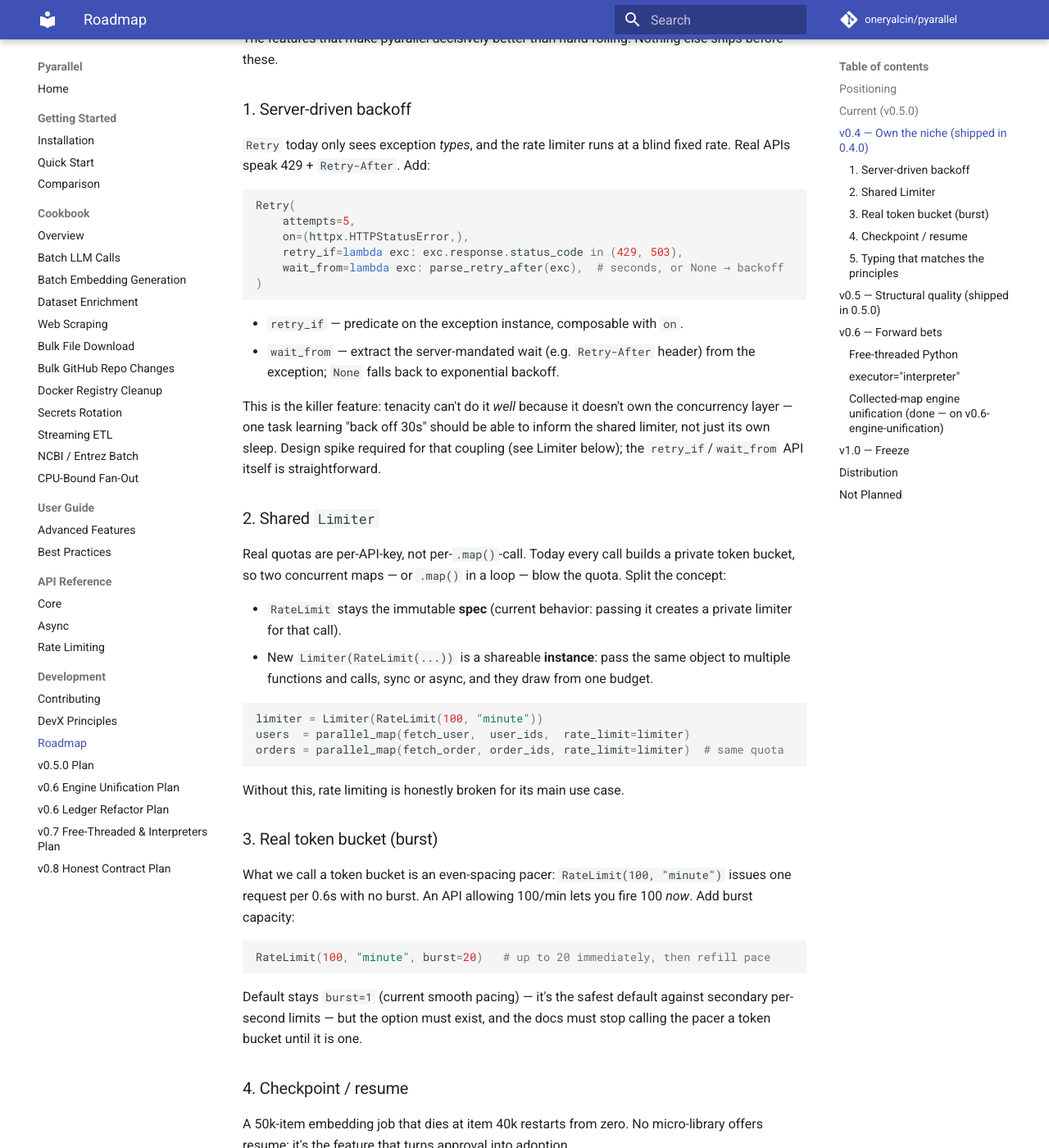
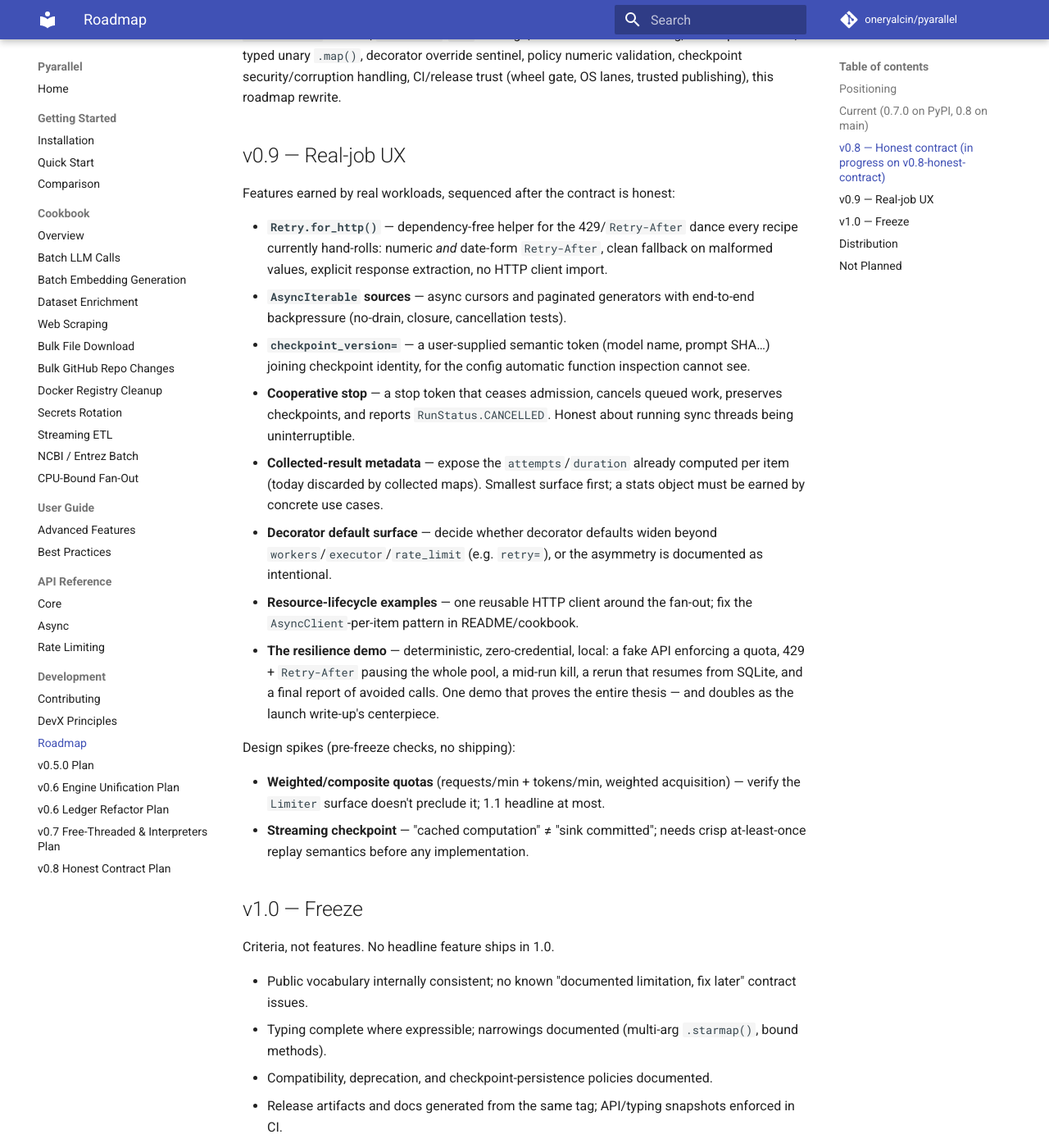
Before and after one commit to oneryalcin/pyarallel, an MkDocs documentation site: the page built from docs/development/roadmap.md, in a window 1280 px wide and 1400 px high, scrolled down 1652 px. Shown: the whole window at 82% size. Built offline with MkDocs 1.6.1 and Material for MkDocs 9.7.7, drawn with Linux system fonts in a browser that asks for light colours; comment, search, counter and statistics services are not loaded; some of the changed text lies outside the part shown.

Commit message:
Truth pass: roadmap rewrite, 0.8.0 changelog, result-contract docs
- Roadmap rewritten around current reality (was 'Current v0.5.0' at
  package 0.7.0): shipped history collapsed to plan links, v0.8/v0.9/
  v1.0 sequenced per the 1.0-readiness review, Not Planned gains
  additional-executors and data-gated-3.11 entries
- CHANGELOG: full 0.8.0 section with breaking changes + migrations
- API reference: ParallelResult documents RunStatus/.complete, honest
  .ok, truncation-raising accessors, PEP 678 provenance; stale
  'lazy batch consumption' signature comments corrected
- Advanced features: timed-out-is-never-ok semantics, provenance notes
- README: status bullet honest, typing claim narrowed to what ships

````diff
--- a/docs/development/roadmap.md
+++ b/docs/development/roadmap.md
@@ -20,194 +20,121 @@ The library stays general-purpose (`parallel_map` over anything), but every
 roadmap decision is judged against one question: *does this make pyarallel
 decisively better than hand-rolling for API fan-out?*
 
-## Current (v0.5.0)
+The best direction toward 1.0 is not more kinds of parallelism — it is being
+**the most trustworthy single-machine runtime for expensive, rate-limited
+fan-out jobs**.
 
-- `parallel_map()` / `.map()` — explicit parallel execution over iterables
-- `parallel_starmap()` / `.starmap()` — multi-argument parallel execution
-- `parallel_iter()` / `.stream()` — sliding-window streaming: bounded
-  in-flight window, lazy input, no batch barriers; `ordered=True` for
-  input-order yields with a window-bounded reorder buffer
-- `@parallel` and `@async_parallel` decorators — preserve function signature *and types*; per-call options typed once per engine via `Unpack[TypedDict]`
-- Full async support (`asyncio.wait`-driven windowed engine)
-- `ParallelResult` with structured error handling (`ExceptionGroup`), `ok_values()` for the partial-failure path
-- `ItemResult.attempts` / `.duration` — per-item accounting on the streaming APIs
-- `RateLimit` — token-bucket spec with `burst` capacity
-- `Limiter` — shareable rate-limit runtime: one budget across calls, functions, sync and async
-- `Retry` — per-item retry with backoff, jitter, exception filtering, `retry_if` predicate, and `wait_from` server-driven waits that pause the shared limiter
-- `max_errors=` — abort cheaply once N items fail (windowed admission; unrun items marked `Aborted`)
-- `checkpoint=` — resumable runs (SQLite-backed, stdlib only); `checkpoint_key=` keys rows by item identity so evolving inputs keep completed work
-- `sequential=True` — debug mode: run inline, no pool, real stack traces
-- Contextvars propagate into thread workers (correlation IDs survive)
-- `worker_init=` / `max_tasks_per_worker=` — worker lifecycle control
-- `window_size` — the in-flight admission window, one meaning across every API (v0.6)
-- Progress callbacks via `on_progress` (collected and streaming)
-- Timeout support (`timeout` total on sync *and* async, `task_timeout` async per-task)
-- Instance method support via descriptor protocol
-- `mypy --strict` clean, with typed-interface assertions in CI (`tests/typing_assertions.py`)
+## Current (0.7.0 on PyPI, 0.8 on main)
+
+- `parallel_map()` / `parallel_starmap()` / `parallel_iter()` and async
+  mirrors; `@parallel` / `@async_parallel` decorators with `.map()` /
+  `.starmap()` / `.stream()`
+- One windowed engine for every non-sequential path: bounded in-flight
+  `window_size`, lazy input, no batch barriers, source never drained
+  after a stop
+- `RateLimit` (token bucket with `burst`) + shareable `Limiter` (one
+  budget across calls, functions, sync and async)
+- `Retry` with backoff, jitter, `on`/`retry_if` filtering, and
+  `wait_from` server-driven waits that pause the shared limiter
+- `checkpoint=` / `checkpoint_key=` — SQLite resume, fail-closed
+  function identity, `0o600` creation, corruption → `CheckpointError`
+- `max_errors=` early abort; `timeout=` total (sync + async),
+  `task_timeout=` (async)
+- `ParallelResult` with `RunStatus` (`.ok` = completed AND all
+  succeeded; truncated runs never read as clean), PEP 678 failure
+  provenance; `ItemResult` with `attempts`/`duration`
+- `sequential=True` debug mode; contextvars propagation; `worker_init=`
+  / `max_tasks_per_worker=`
+- Executors: `thread` / `process` / `interpreter` (3.14+, PEP 734);
+  free-threaded 3.13t/3.14t tested per-commit
+- Typing: `mypy --strict` + pyright; single-arg functions bind item
+  types on `.map()`/`.stream()`
+- CI: 3.12/3.13/3.14 + free-threaded + macOS/Windows smoke +
+  wheel/sdist clean-install gate; releases via PyPI trusted publishing
+
+Shipped-version history and full review trails live in the plan
+documents: [v0.5](plans/v0.5.0.md),
+[v0.6 engine unification](plans/v0.6-engine-unification.md),
+[v0.7 free-threaded & interpreters](plans/v0.7-free-threaded-and-interpreters.md),
+[v0.8 honest contract](plans/v0.8-honest-contract.md).
 
 ---
 
-## v0.4 — Own the niche *(shipped in 0.4.0)*
+## v0.8 — Honest contract *(in progress on `v0.8-honest-contract`)*
 
-The features that make pyarallel decisively better than hand-rolling.
-Nothing else ships before these.
+One deliberate contract-breaking release; everything conceptually wrong
+with the public API fixed together, before 1.0 freezes it. Scope,
+ground truth, and amendments: [v0.8 plan](plans/v0.8-honest-contract.md).
+Delivered: `window_size` rename, `RunStatus`/`.ok` redesign, result
+invariant hardening, failure provenance, typed unary `.map()`, decorator
+override sentinel, policy numeric validation, checkpoint
+security/corruption handling, CI/release trust (wheel gate, OS lanes,
+trusted publishing), this roadmap rewrite.
 
-### 1. Server-driven backoff
+## v0.9 — Real-job UX
 
-`Retry` today only sees exception *types*, and the rate limiter runs at a
-blind fixed rate. Real APIs speak 429 + `Retry-After`. Add:
+Features earned by real workloads, sequenced after the contract is
+honest:
 
-```python
-Retry(
-    attempts=5,
-    on=(httpx.HTTPStatusError,),
-    retry_if=lambda exc: exc.response.status_code in (429, 503),
-    wait_from=lambda exc: parse_retry_after(exc),  # seconds, or None → backoff
-)
-```
+- **`Retry.for_http()`** — dependency-free helper for the 429/`Retry-After`
+  dance every recipe currently hand-rolls: numeric *and* date-form
+  `Retry-After`, clean fallback on malformed values, explicit response
+  extraction, no HTTP client import.
+- **`AsyncIterable` sources** — async cursors and paginated generators
+  with end-to-end backpressure (no-drain, closure, cancellation tests).
+- **`checkpoint_version=`** — a user-supplied semantic token
+  (model name, prompt SHA…) joining checkpoint identity, for the config
+  automatic function inspection cannot see.
+- **Cooperative stop** — a stop token that ceases admission, cancels
+  queued work, preserves checkpoints, and reports
+  `RunStatus.CANCELLED`. Honest about running sync threads being
+  uninterruptible.
+- **Collected-result metadata** — expose the `attempts`/`duration`
+  already computed per item (today discarded by collected maps).
+  Smallest surface first; a stats object must be earned by concrete
+  use cases.
+- **Decorator default surface** — decide whether decorator defaults
+  widen beyond `workers`/`executor`/`rate_limit` (e.g. `retry=`), or the
+  asymmetry is documented as intentional.
+- **Resource-lifecycle examples** — one reusable HTTP client around the
+  fan-out; fix the `AsyncClient`-per-item pattern in README/cookbook.
+- **The resilience demo** — deterministic, zero-credential, local: a
+  fake API enforcing a quota, 429 + `Retry-After` pausing the whole
+  pool, a mid-run kill, a rerun that resumes from SQLite, and a final
+  report of avoided calls. One demo that proves the entire thesis — and
+  doubles as the launch write-up's centerpiece.
 
-- `retry_if` — predicate on the exception instance, composable with `on`.
-- `wait_from` — extract the server-mandated wait (e.g. `Retry-After` header)
-  from the exception; `None` falls back to exponential backoff.
+Design spikes (pre-freeze checks, no shipping):
 
-This is the killer feature: tenacity can't do it *well* because it doesn't own
-the concurrency layer — one task learning "back off 30s" should be able to
-inform the shared limiter, not just its own sleep. Design spike required for
-that coupling (see Limiter below); the `retry_if`/`wait_from` API itself is
-straightforward.
-
-### 2. Shared `Limiter`
-
-Real quotas are per-API-key, not per-`.map()`-call. Today every call builds a
-private token bucket, so two concurrent maps — or `.map()` in a loop — blow
-the quota. Split the concept:
-
-- `RateLimit` stays the immutable **spec** (current behavior: passing it
-  creates a private limiter for that call).
-- New `Limiter(RateLimit(...))` is a shareable **instance**: pass the same
-  object to multiple functions and calls, sync or async, and they draw from
-  one budget.
-
-```python
-limiter = Limiter(RateLimit(100, "minute"))
-users  = parallel_map(fetch_user,  user_ids,  rate_limit=limiter)
-orders = parallel_map(fetch_order, order_ids, rate_limit=limiter)  # same quota
-```
-
-Without this, rate limiting is honestly broken for its main use case.
-
-### 3. Real token bucket (burst)
-
-What we call a token bucket is an even-spacing pacer: `RateLimit(100,
-"minute")` issues one request per 0.6s with no burst. An API allowing 100/min
-lets you fire 100 *now*. Add burst capacity:
-
-```python
-RateLimit(100, "minute", burst=20)   # up to 20 immediately, then refill pace
-```
-
-Default stays `burst=1` (current smooth pacing) — it's the safest default
-against secondary per-second limits — but the option must exist, and the docs
-must stop calling the pacer a token bucket until it is one.
-
-### 4. Checkpoint / resume
-
-A 50k-item embedding job that dies at item 40k restarts from zero. No
-micro-library offers resume; it's the feature that turns approval into
-adoption.
-
-```python
-result = parallel_map(embed, chunks, checkpoint="embeddings.ckpt")
-# after a crash, rerun the same line: completed items load from disk,
-# only the remainder executes
-```
-
-- SQLite-backed (stdlib — zero-deps preserved), keyed by item index plus an
-  input fingerprint to detect changed inputs.
-- Results must be picklable; documented honestly as the constraint.
-- Failures are not checkpointed — a resumed run retries them.
-
-### 5. Typing that matches the principles
-
-DevX principle #3 promises strong typing; the implementation returns `Any`.
-`items: Iterable[Any]` doesn't bind to `fn`'s parameter, and the decorators
-erase everything — `fetch.map(urls)` has zero autocomplete or checking.
-
-- `parallel_map[T, R](fn: Callable[[T], R], items: Iterable[T]) -> ParallelResult[R]`
-- Generic `_ParallelFunc` / `_AsyncParallelFunc` so decorated functions keep
-  their signature and `.map()` returns `ParallelResult[R]`.
-- `mypy --strict` on the package and on a typing test file in CI.
-
-Pre-1.0 is the time (principle #7); this may not survive as a pure-addition
-change and that's acceptable now.
-
----
-
-## v0.5 — Structural quality *(shipped in 0.5.0)*
-
-Implementation contract and review-amendment history:
-[v0.5.0 Plan](plans/v0.5.0.md). Delivered: sliding-window streaming with
-`ordered=True` and streaming `on_progress`; `max_errors` early abort
-with windowed admission; `ItemResult.attempts`/`.duration` and
-`ParallelResult.ok_values()`; `checkpoint_key=` with schema-v2
-type-tagged keys; `sequential=True`; async total `timeout=`;
-contextvars propagation; `worker_init=`; `max_tasks_per_worker=`;
-decorator signature dedup via `Unpack[TypedDict]`. Two four-review
-cycles (Codex ×2, independent code review, adversarial design review)
-ran during development; every finding is triaged in the plan document.
-
----
-
-## v0.6 — Forward bets
-
-### Free-threaded Python
-
-CI on 3.13t/3.14t free-threaded builds; document what actually parallelizes.
-No-GIL makes `executor="thread"` viable for CPU-bound work, and pyarallel is
-positioned as the ergonomic layer over it. Cheap to verify, real story to tell.
-
-### `executor="interpreter"`
-
-Python 3.14's `InterpreterPoolExecutor` (PEP 734) as a third executor —
-near-pass-through implementation, guarded by version check.
-
-### Collected-map engine unification *(done — on `v0.6-engine-unification`)*
-
-The plain collected path batched with a barrier while the `max_errors`
-path admitted through a window (documented coupling, flagged in the
-v0.5 design review). Now unified: every non-sequential path runs
-through one windowed engine, `window_size` means one thing everywhere
-(the in-flight admission window), input is always lazy, the source is
-never drained after a stop, and `ParallelResult.timed_out`/`.aborted`
-report how a run ended. Contract and review history:
-[v0.6 Engine Unification Plan](plans/v0.6-engine-unification.md).
-
----
+- **Weighted/composite quotas** (requests/min + tokens/min, weighted
+  acquisition) — verify the `Limiter` surface doesn't preclude it; 1.1
+  headline at most.
+- **Streaming checkpoint** — "cached computation" ≠ "sink committed";
+  needs crisp at-least-once replay semantics before any implementation.
 
 ## v1.0 — Freeze
 
-Criteria, not features:
+Criteria, not features. No headline feature ships in 1.0.
 
-- API surface frozen; anything conceptually wrong was fixed in 0.4–0.6
-  (principle #7 — pre-v1 is the time).
-- Typing complete, `mypy --strict` clean.
-- Comparison page shipped: vs tenacity + semaphore hand-roll, aiometer, mpire,
-  joblib — including honest "when *not* to use pyarallel."
-- Recipes shipped for the workloads people actually search for: embed 100k
-  documents against a rate-limited API with resume; polite scraping at scale;
-  CPU-bound fan-out with processes.
+- Public vocabulary internally consistent; no known "documented
+  limitation, fix later" contract issues.
+- Typing complete where expressible; narrowings documented
+  (multi-arg `.starmap()`, bound methods).
+- Compatibility, deprecation, and checkpoint-persistence policies
+  documented.
+- Release artifacts and docs generated from the same tag; API/typing
+  snapshots enforced in CI.
+- The comparison page, cookbook, and one good write-up (blog / Show HN /
+  r/Python) published — distribution is a 1.0 criterion, not an
+  afterthought.
 
 ## Distribution
 
-Not a code tier, but the step that decides whether any of this matters —
-sequenced after v0.4 lands, not before:
-
-1. **Recipes page** targeting the niche by name (LLM calls, embeddings,
-   scraping). These are the queries people actually type.
-2. **Comparison page** (see v1.0 criteria) — credibility through honesty.
-3. **One good write-up** (blog / Show HN / r/Python) demonstrating the
-   before/after with server-driven backoff and resume. Without this step the
-   engineering work is unfalsifiable effort.
+Recipes (Cookbook) and the comparison page shipped with 0.7. Remaining:
+**one good write-up** demonstrating server-driven backoff + resume
+(and/or the free-threading angle), submitted to the channels where this
+niche looks for tools. Without it the engineering work is unfalsifiable
+effort.
 
 ---
 
@@ -238,6 +165,10 @@ library, not a distributed computing framework.
 - **Per-task timeout (sync)** — Python threads can't be cancelled
   mid-execution. Use `timeout=` for total wall-clock, put timeouts inside your
   function, or use `async_parallel_map` with `task_timeout=`.
+- **Additional executor types** — thread/process/interpreter cover the
+  ground; more executors don't deepen the niche.
+- **Python 3.11 support** — data-gated, not assumed: measure installer
+  rejections and actual demand first.
 
 ---
 
````
Also changed, not shown: CHANGELOG.md (+59 -1 lines), README.md (+2 -2 lines), docs/api-reference/async.md (+1 -1 lines), docs/api-reference/core.md (+24 -16 lines), docs/user-guide/advanced-features.md (+23 -7 lines).
